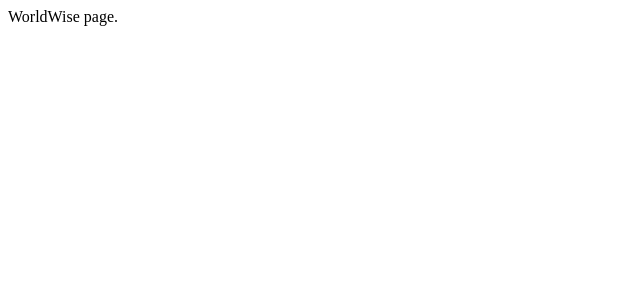
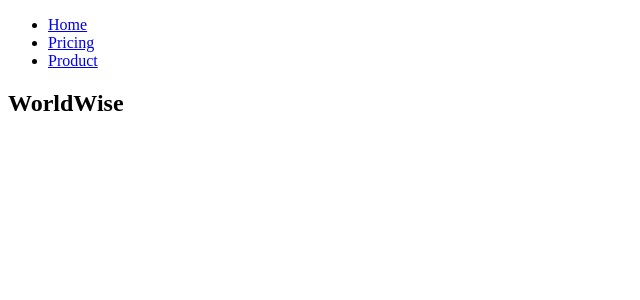
Before and after one commit to GaziRiad/WorldWise, a React (Vite) app: page / in a window 1280 px wide. Shown: the top 300 px of the page, without its empty margins (0-640 px from the left). Built offline with nearby package versions, Linux system fonts and the light colour scheme.

Commit message:
Linking between routes with <Link/> and <NavLink/>

```diff
--- /dev/null
+++ b/src/components/PageNav.jsx
@@ -0,0 +1,21 @@
+import { NavLink } from "react-router-dom";
+
+function PageNav() {
+  return (
+    <nav>
+      <ul>
+        <li>
+          <NavLink to="/">Home</NavLink>
+        </li>
+        <li>
+          <NavLink to="/pricing">Pricing</NavLink>
+        </li>
+        <li>
+          <NavLink to="/product">Product</NavLink>
+        </li>
+      </ul>
+    </nav>
+  );
+}
+
+export default PageNav;
--- a/src/pages/Homepage.jsx
+++ b/src/pages/Homepage.jsx
@@ -1,5 +1,12 @@
+import PageNav from "../components/PageNav";
+
 function Homepage() {
-  return <div>WorldWise page.</div>;
+  return (
+    <div>
+      <PageNav />
+      <h2>WorldWise</h2>
+    </div>
+  );
 }
 
 export default Homepage;
--- a/src/pages/PageNotFound.jsx
+++ b/src/pages/PageNotFound.jsx
@@ -1,5 +1,12 @@
+import PageNav from "../components/PageNav";
+
 function PageNotFound() {
-  return <div>Page not found :(</div>;
+  return (
+    <div>
+      <PageNav />
+      Page not found :(
+    </div>
+  );
 }
 
 export default PageNotFound;
--- a/src/pages/Pricing.jsx
+++ b/src/pages/Pricing.jsx
@@ -1,5 +1,12 @@
+import PageNav from "../components/PageNav";
+
 function Pricing() {
-  return <div>Pricing page.</div>;
+  return (
+    <div>
+      <PageNav />
+      <h2>Pricing page.</h2>
+    </div>
+  );
 }
 
 export default Pricing;
--- a/src/pages/Product.jsx
+++ b/src/pages/Product.jsx
@@ -1,5 +1,12 @@
+import PageNav from "../components/PageNav";
+
 function Product() {
-  return <div>Product Page.</div>;
+  return (
+    <div>
+      <PageNav />
+      <h2>Product Page.</h2>
+    </div>
+  );
 }
 
 export default Product;
```
